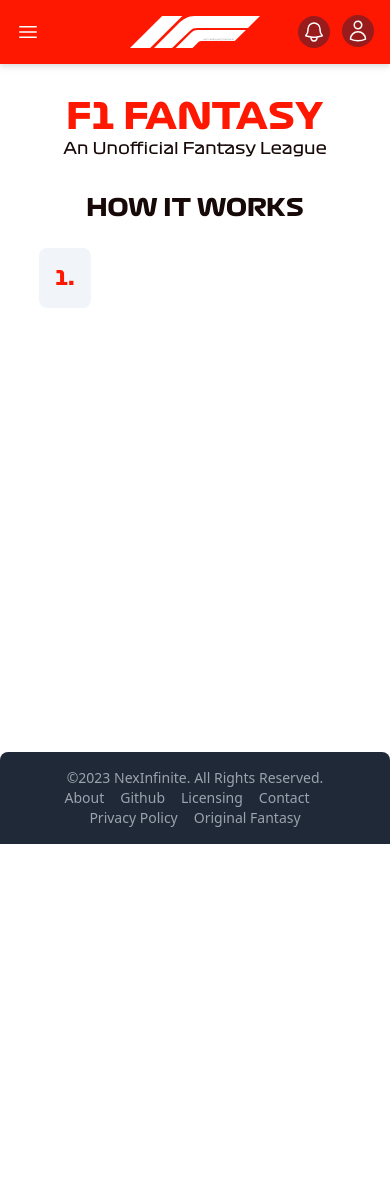
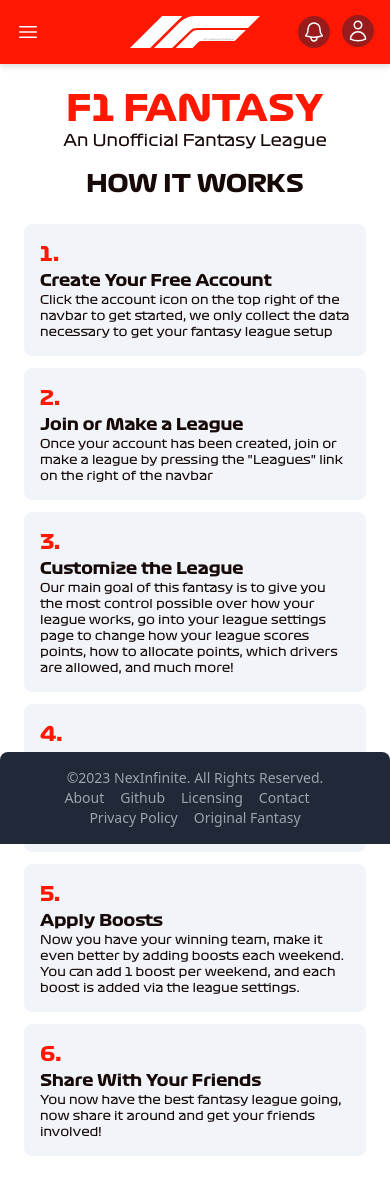
Before and after one commit to NexInfinite/BetterFantasy, a Next.js app in the folder frontend/: page / in a window 390 px wide. Shown: the top 1194 px of the page. Before the commit the page ends 844 px from the top, so only its background shows below. Built offline with nearby package versions, Linux system fonts and the light colour scheme.

Commit message:
filled out text for cards - made it more responsive

```diff
--- a/frontend/components/navbar.js
+++ b/frontend/components/navbar.js
@@ -16,7 +16,7 @@
 
 export default function NavBar() {
   return (
-    <div className="pb-8 font-f1-regular">
+    <div className="pb-6 sm:pb-12 font-f1-regular">
       <Disclosure as="nav" className="bg-f1-red drop-shadow-md">
         {({ open }) => (
           <>
--- a/frontend/pages/_app.js
+++ b/frontend/pages/_app.js
@@ -20,6 +20,7 @@
       >
         <Component {...pageProps} />
       </AnimatePresence>
+      <div className="mt-32"></div>
       <Footer />
     </>
   )
--- a/frontend/pages/index.js
+++ b/frontend/pages/index.js
@@ -7,12 +7,39 @@
         <h1 className="text-4xl text-f1-red font-f1-bold sm:text-6xl">F1 FANTASY</h1>
         <h2 className="text-m text-dark-text font-f1-regular sm:text-xl">An Unofficial Fantasy League</h2>
       </div>
-      <div id="how-it-works" className="pt-8">
+      <div id="how-it-works" className="pt-4 sm:pt-12 px-6 grid grid-cols-1 justify-items-center">
         <h2 className="text-2xl text-dark-text font-f1-bold sm:text-3xl">HOW IT WORKS</h2>
-        <div id="how-it-works-grid" className="pt-6 grid grid-cols-3 gap-y-3 justify-items-center max-w-xl">
-          <span class="p-4 bg-slate-100 rounded-lg">
-            <h3 className="text-xl text-f1-red font-f1-bold sm:text-4xl">1. </h3>
-          </span>
+        <div id="how-it-works-grid" className="pt-6 grid grid-cols-1 md:grid-cols-3 gap-y-3 gap-x-10 max-w-lg md:max-w-3xl lg:max-w-4xl xl:max-w-7xl v-full">
+          <div className="p-4 bg-slate-100 rounded-lg">
+            <h3 className="text-xl text-f1-red font-f1-bold sm:text-4xl text-left">1. </h3>
+            <h4 className="text-m text-dark-text font-f1-bold sm:text-2xl text-left">Create Your Free Account</h4>
+            <p className="text-xs text-dark-text font-f1-regular sm:text-s text-left">Click the account icon on the top right of the navbar to get started, we only collect the data necessary to get your fantasy league setup</p>
+          </div>
+          <div className="p-4 bg-slate-100 rounded-lg">
+            <h3 className="text-xl text-f1-red font-f1-bold sm:text-4xl text-left">2. </h3>
+            <h4 className="text-m text-dark-text font-f1-bold sm:text-2xl text-left">Join or Make a League</h4>
+            <p className="text-xs text-dark-text font-f1-regular sm:text-s text-left">Once your account has been created, join or make a league by pressing the "Leagues" link on the right of the navbar</p>
+          </div>
+          <div className="p-4 bg-slate-100 rounded-lg">
+            <h3 className="text-xl text-f1-red font-f1-bold sm:text-4xl text-left">3. </h3>
+            <h4 className="text-m text-dark-text font-f1-bold sm:text-2xl text-left">Customize the League</h4>
+            <p className="text-xs text-dark-text font-f1-regular sm:text-s text-left">Our main goal of this fantasy is to give you the most control possible over how your league works, go into your league settings page to change how your league scores points, how to allocate points, which drivers are allowed, and much more!</p>
+          </div>
+          <div className="p-4 bg-slate-100 rounded-lg">
+            <h3 className="text-xl text-f1-red font-f1-bold sm:text-4xl text-left">4. </h3>
+            <h4 className="text-m text-dark-text font-f1-bold sm:text-2xl text-left">Create Your Team</h4>
+            <p className="text-xs text-dark-text font-f1-regular sm:text-s text-left">Once your league has been customized, you can now create your team! Head to the "Teams" section on the navbar and follow the steps show</p>
+          </div>
+          <div className="p-4 bg-slate-100 rounded-lg">
+            <h3 className="text-xl text-f1-red font-f1-bold sm:text-4xl text-left">5. </h3>
+            <h4 className="text-m text-dark-text font-f1-bold sm:text-2xl text-left">Apply Boosts</h4>
+            <p className="text-xs text-dark-text font-f1-regular sm:text-s text-left">Now you have your winning team, make it even better by adding boosts each weekend. You can add 1 boost per weekend, and each boost is added via the league settings.</p>
+          </div>
+          <div className="p-4 bg-slate-100 rounded-lg">
+            <h3 className="text-xl text-f1-red font-f1-bold sm:text-4xl text-left">6. </h3>
+            <h4 className="text-m text-dark-text font-f1-bold sm:text-2xl text-left">Share With Your Friends</h4>
+            <p className="text-xs text-dark-text font-f1-regular sm:text-s text-left">You now have the best fantasy league going, now share it around and get your friends involved!</p>
+          </div>
         </div>
       </div>
     </Layout>
```
